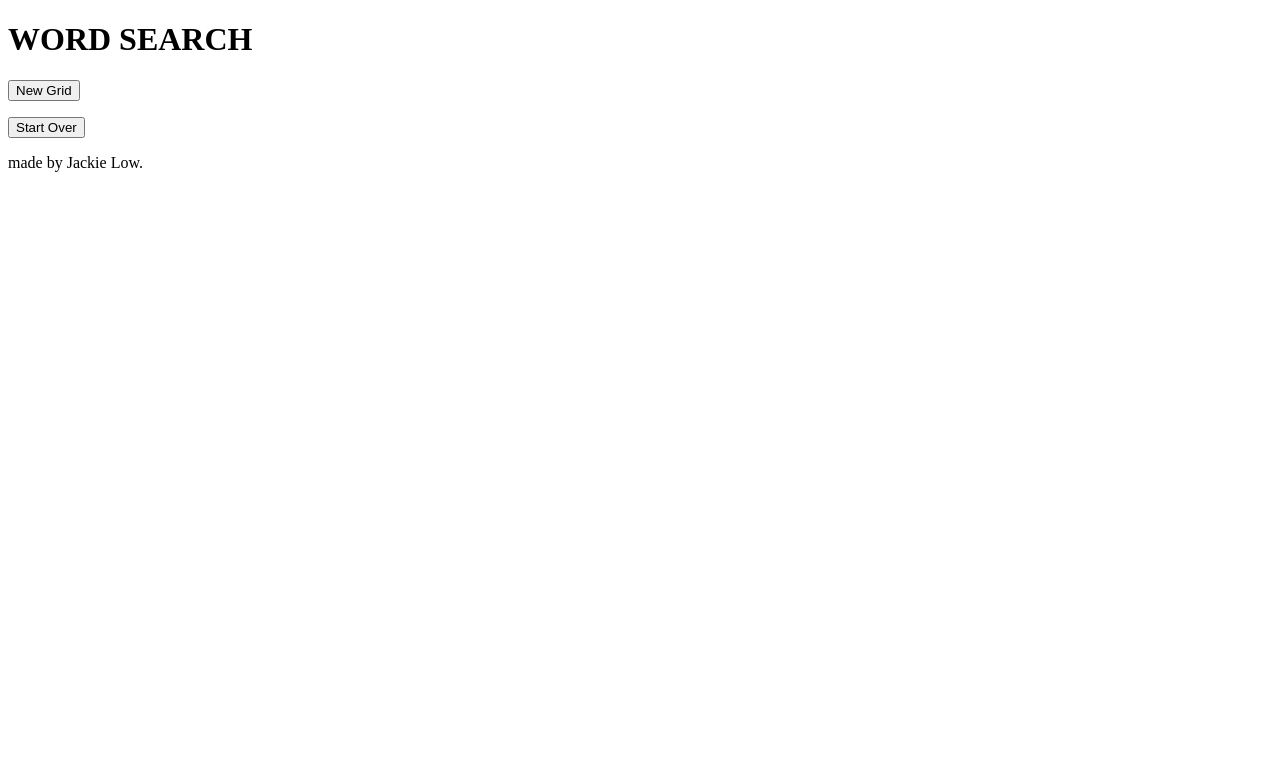
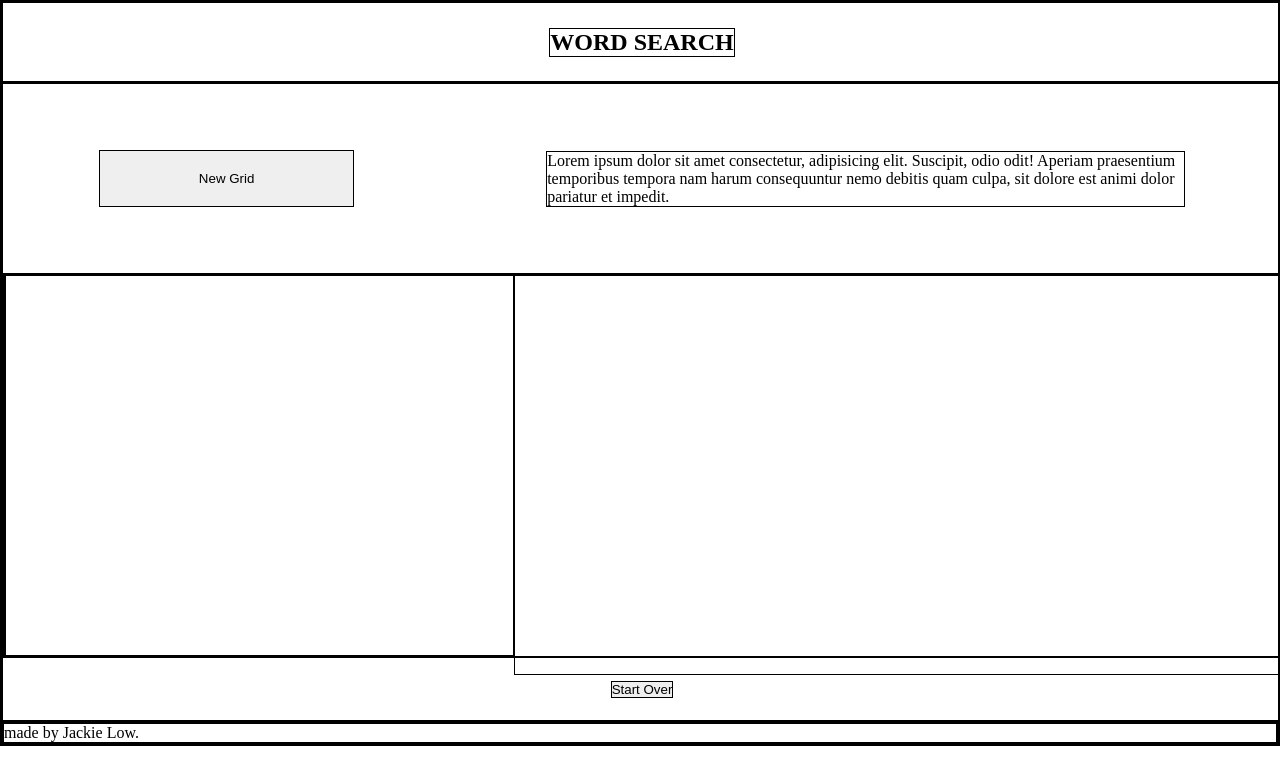
Before and after one commit to jmlow-hub/Word-Search-Game, a plain HTML site: page index.html in a window 1280 px wide. Drawn offline with Linux system fonts and the light colour scheme.

Commit message:
base css layout

```diff
--- a/index.html
+++ b/index.html
@@ -4,24 +4,25 @@
   <meta charset="UTF-8">
   <meta http-equiv="X-UA-Compatible" content="IE=edge">
   <meta name="viewport" content="width=device-width, initial-scale=1.0">
+  <link rel="stylesheet" href="styles/styles.css">
   <title>Word Search Game</title>
 </head>
 <body>
-  <header>
+  <nav>
     <h1>WORD SEARCH</h1>
-  </header>
+  </nav>
   <main>
     <section class="game__intro">
-      <div>
+
         <button class="game__intro__new-grid-btn">New Grid</button>
-        <p class="game__intro__instructions"></p>
-      </div>
+        <p class="game__intro__instructions">Lorem ipsum dolor sit amet consectetur, adipisicing elit. Suscipit, odio odit! Aperiam praesentium temporibus tempora nam harum consequuntur nemo debitis quam culpa, sit dolore est animi dolor pariatur et impedit.</p>
+
     </section>
     <section class="game__main">
       <div class="game__main__list">
         <ul></ul>
       </div>
-      <div class="game__main__list">
+      <div class="game__main__grid">
 
       </div>
     </section>
--- /dev/null
+++ b/styles/_main.scss
@@ -0,0 +1,64 @@
+
+
+main {
+  width: 100vw;
+  height: 80vh;
+  display: flex;
+  flex-direction: column;
+  align-items: center;
+
+
+}
+
+.game__intro {
+  width: 100vw;
+  height: 30%;
+  display: flex;
+  justify-content: space-around;
+  align-items: center;
+
+    &__new-grid-btn {
+      width: 20%;
+      height: 30%;
+
+    }
+
+    &__instructions {
+      width: 50%;
+
+
+         }
+
+
+}
+
+
+.game__main {
+  width: 100vw;
+  height: 60%;
+  display: flex;
+
+    &__list {
+      width: 40%;
+      height: auto;
+      display: flex;
+    }
+
+    &__grid {
+      width: 60%;
+      height: 400px;
+      display: grid;
+      grid-template-columns: auto auto auto auto auto;
+    }
+
+
+}
+
+
+.game__end {
+  width: 100vw;
+  height: 10%;
+  display: flex;
+  justify-content: center;
+  align-items: center;
+}
--- /dev/null
+++ b/styles/_nav.scss
@@ -0,0 +1,9 @@
+
+nav {
+  width: 100vw;
+  height: 10vh;
+  display: flex;
+  justify-content: center;
+  align-items: center;
+
+}
--- /dev/null
+++ b/styles/styles.scss
@@ -0,0 +1,10 @@
+@import "_nav.scss";
+@import "_main.scss";
+
+
+* {
+  padding: 0;
+  margin: 0;
+  box-sizing: border-box;
+  border: 1px solid black;
+}
```
Also changed, not shown: styles/_main.css (added), styles/_nav.css (added), styles/styles.css (added).
